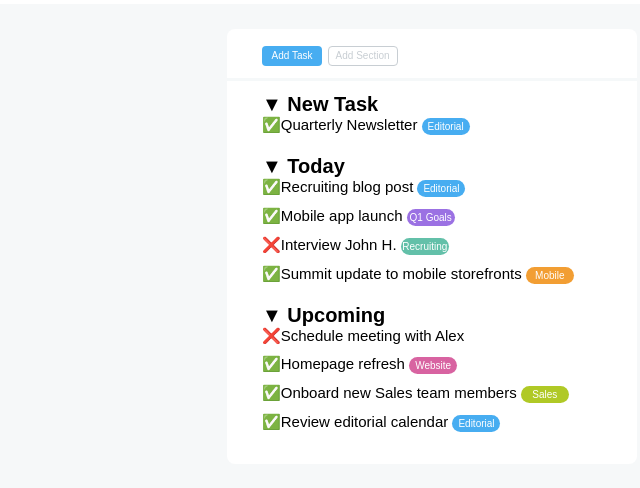
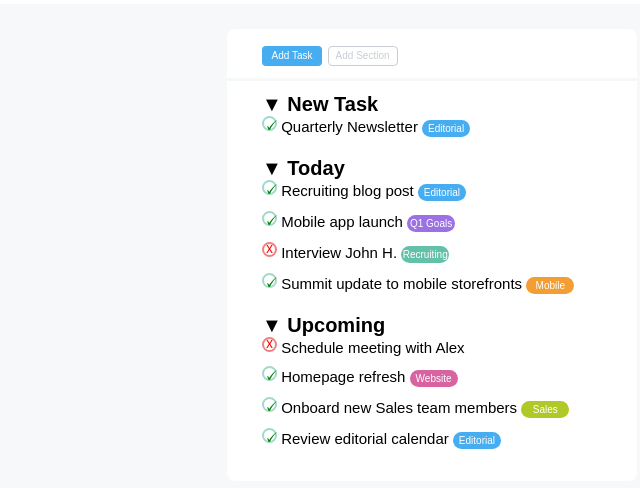
Before and after one commit to DavideGila/html-css-toboolist, a plain HTML site: page index.html in a window 1280 px wide. Shown: the part 64-552 px from the top of the page, without its empty margins (0-640 px from the left). Drawn offline with Linux system fonts and the light colour scheme.

Commit message:
corrected check mark and x mark

```diff
--- a/css/style.css
+++ b/css/style.css
@@ -96,6 +96,28 @@ main {
     font-size: 10px;
 }
 
+.green-mark {
+    width: 15px;
+    height: 15px;
+    border: 2px solid #A2D9CC;
+    display: inline-block;
+    border-radius: 50%;
+    color: green;
+    text-align: center;
+    line-height: 15px;
+}
+
+.red-x {
+    width: 15px;
+    height: 15px;
+    border: 2px solid #EF827E;
+    display: inline-block;
+    border-radius: 50%;
+    color: red;
+    text-align: center;
+    line-height: 15px;
+}
+
 .special-button-elenco {
     width: 48px;
     height: 17px;
--- a/index.html
+++ b/index.html
@@ -32,7 +32,7 @@
             <div class="tasks">
                 &#9660; <strong>New Task</strong>
                 <ul>
-                    <li>&#9989;Quarterly Newsletter
+                    <li><span class="green-mark">&#x1F5F8;</span> Quarterly Newsletter
                         <span class="bg-lightblue special-button-elenco">
                             Editorial
                         </span>
@@ -43,22 +43,22 @@
             <div class="tasks">
                 &#9660; <strong>Today</strong>
                 <ul>
-                    <li>&#9989;Recruiting blog post
+                    <li><span class="green-mark">&#x1F5F8;</span> Recruiting blog post
                         <span class="bg-lightblue special-button-elenco">
                             Editorial
                         </span>
                     </li>
-                    <li>&#9989;Mobile app launch
+                    <li><span class="green-mark">&#x1F5F8;</span> Mobile app launch
                         <span class="bg-purple special-button-elenco">
                             Q1 Goals
                         </span>
                     </li>
-                    <li>&#10060;Interview John H.
+                    <li><span class="red-x">&#739;</span> Interview John H.
                         <span class="bg-lightgreen special-button-elenco">
                             Recruiting
                         </span>
                     </li>
-                    <li>&#9989;Summit update to mobile storefronts
+                    <li><span class="green-mark">&#x1F5F8;</span> Summit update to mobile storefronts
                         <span class="bg-orange special-button-elenco">
                             Mobile
                         </span>
@@ -69,18 +69,18 @@
             <div class="tasks">
                 &#9660; <strong>Upcoming</strong>
                 <ul>
-                    <li>&#10060;Schedule meeting with Alex</li>
-                    <li>&#9989;Homepage refresh
+                    <li><span class="red-x">&#739;</span> Schedule meeting with Alex</li>
+                    <li><span class="green-mark">&#x1F5F8;</span> Homepage refresh
                         <span class="bg-pink special-button-elenco">
                             Website
                         </span>
                     </li>
-                    <li>&#9989;Onboard new Sales team members
+                    <li><span class="green-mark">&#x1F5F8;</span> Onboard new Sales team members
                         <span class="bg-peagreen special-button-elenco">
                             Sales
                         </span>
                     </li>
-                    <li>&#9989;Review editorial calendar
+                    <li><span class="green-mark">&#x1F5F8;</span> Review editorial calendar
                         <span class="bg-lightblue special-button-elenco">
                             Editorial
                         </span>
```
